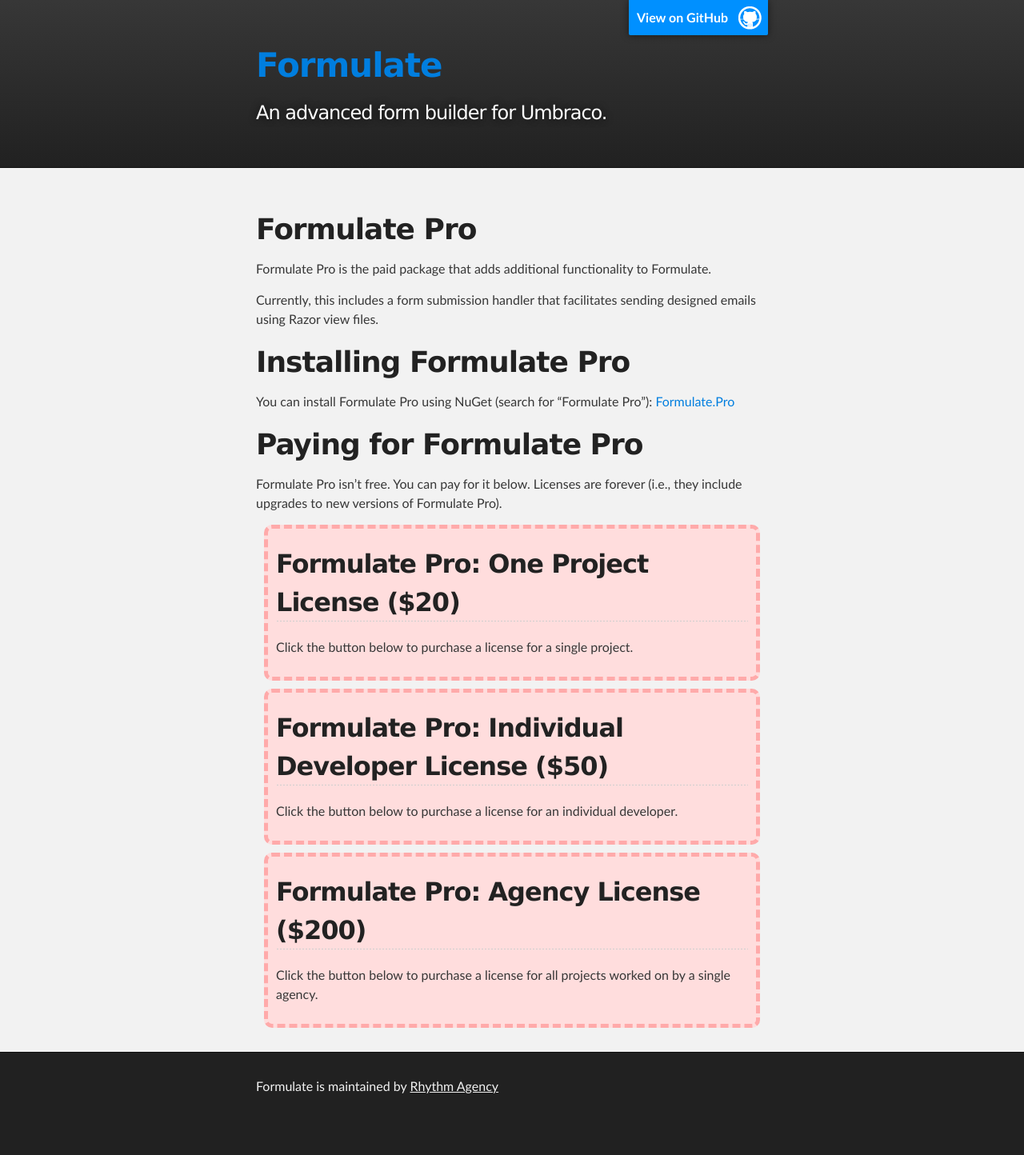
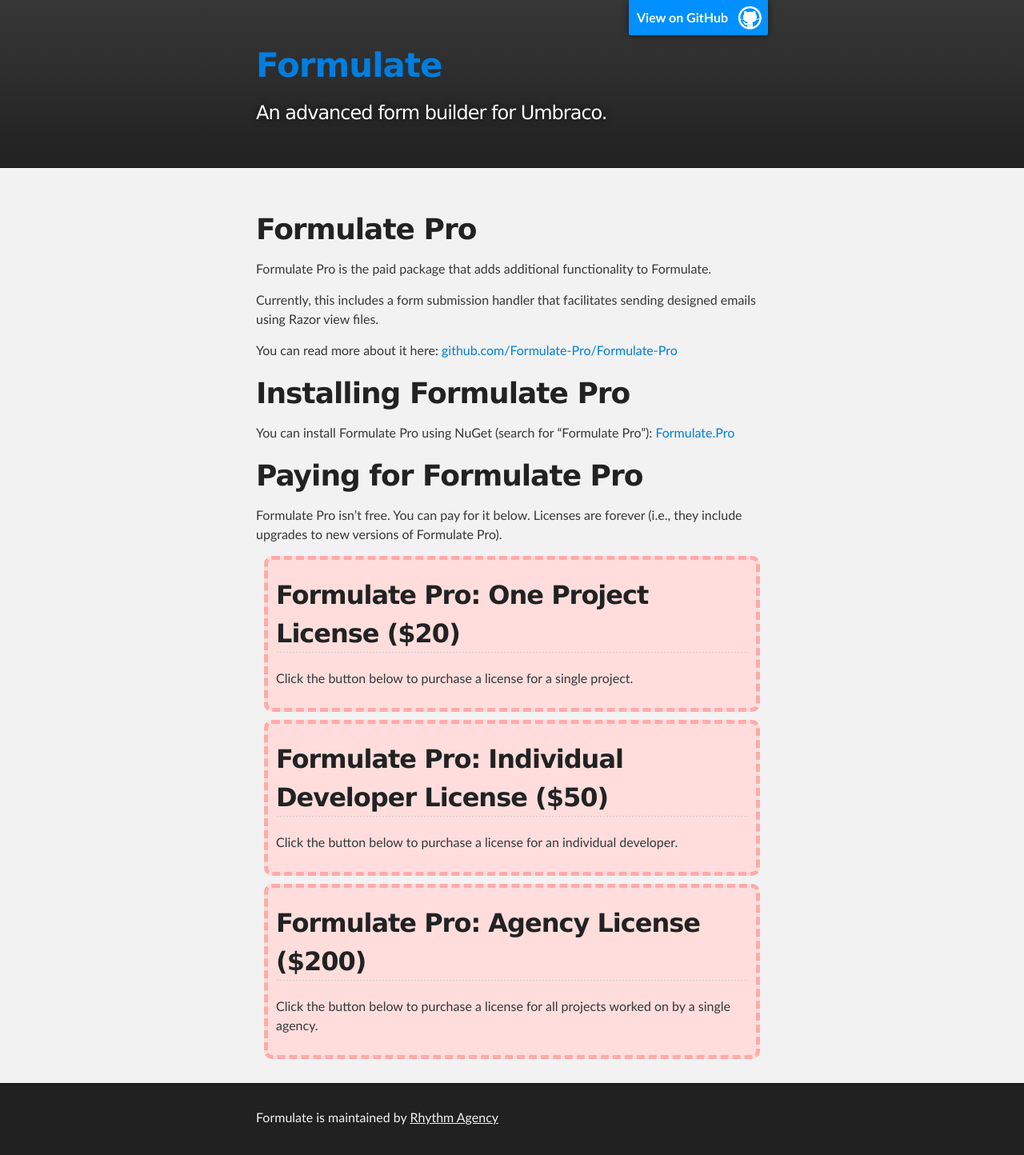
Before and after one commit to rhythmagency/formulate, a Jekyll site: the page built from pro/index.md, in a window 1280 px wide. Shown: the whole page at 80% size. Built offline with Jekyll 4.4.1, drawn with Linux system fonts in a browser that asks for light colours; comment, search, counter and statistics services are not loaded; before the commit the page ends 1405 px from its top, so only the background shows below that.

Commit message:
feat (Documentation) link to Formulate Pro GitHub repo

```diff
--- a/pro/index.md
+++ b/pro/index.md
@@ -8,6 +8,8 @@
 Formulate Pro is the paid package that adds additional functionality to Formulate.
 
 Currently, this includes a form submission handler that facilitates sending designed emails using Razor view files.
+
+You can read more about it here: [github.com/Formulate-Pro/Formulate-Pro](https://github.com/Formulate-Pro/Formulate-Pro)
 
 # Installing Formulate Pro
 
```
